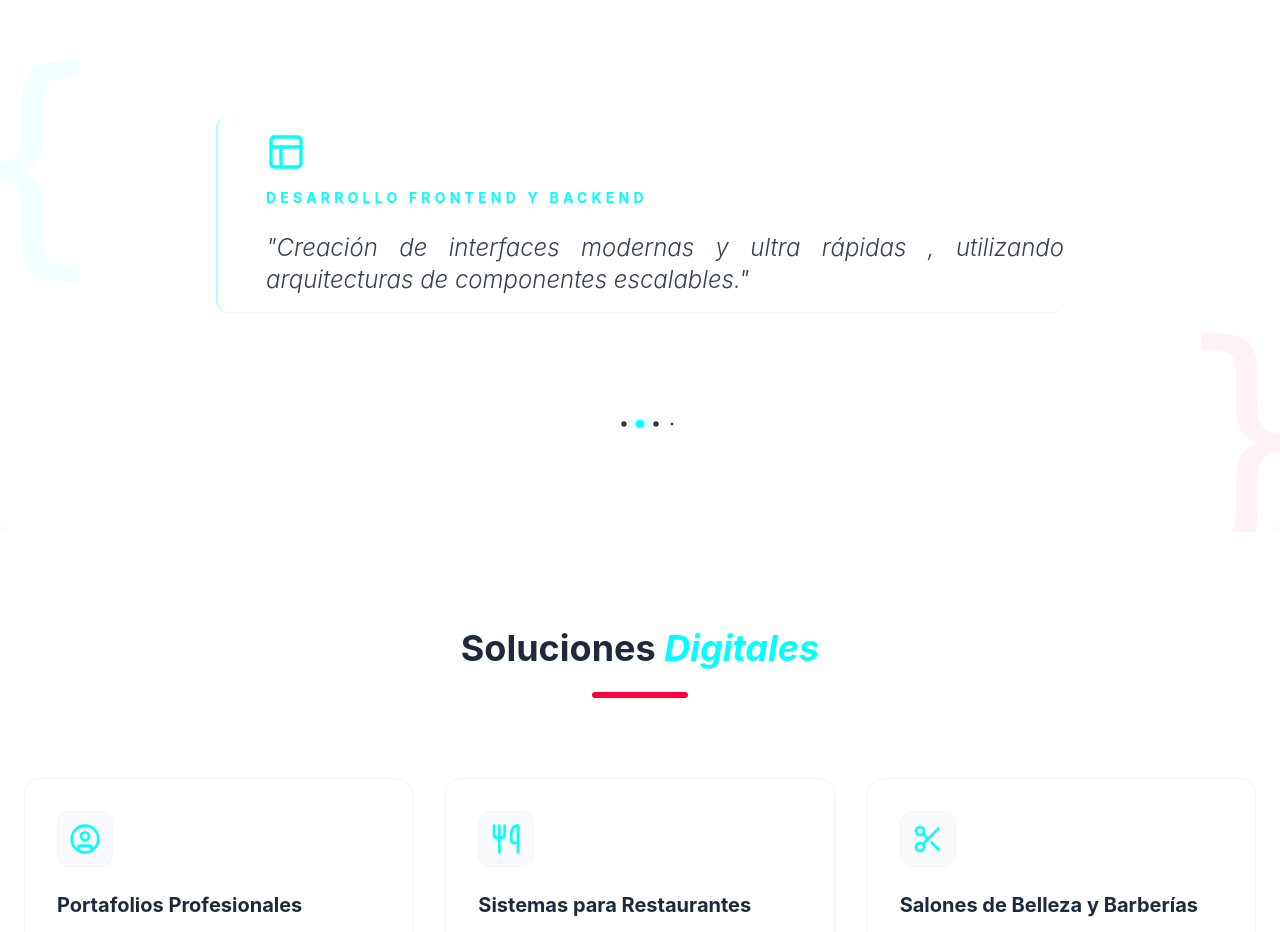
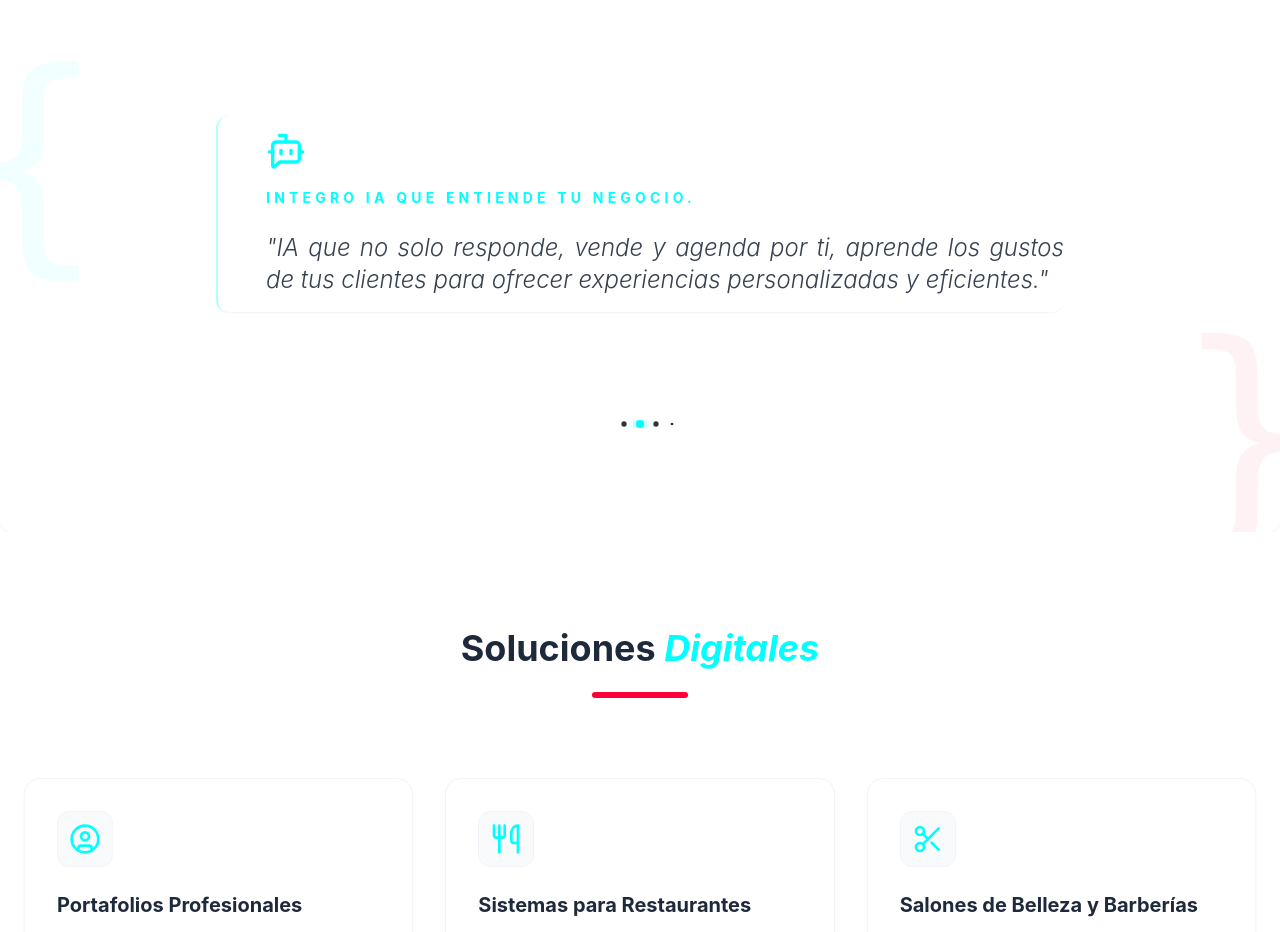
Before and after one commit to johanatoledo/MiPortafolio, a React (Vite) app: page /Services in a window 1280 px wide. Shown: the part 780-1712 px from the top of the page. Built offline with nearby package versions, Linux system fonts and the light colour scheme; the HTML template or start-up script is replaced by a standard one.

Commit message:
Refactor:se agrego una nueva item al slider sobre IA

```diff
--- a/src/pages/AboutMe.jsx
+++ b/src/pages/AboutMe.jsx
@@ -1,7 +1,7 @@
 import React from 'react';
 import { Swiper, SwiperSlide } from 'swiper/react';
 import { Navigation, Pagination, EffectFade, Autoplay } from 'swiper/modules';
-import { Code2, Layout, Server, Database, Smartphone, Globe } from 'lucide-react';
+import { Code2, Layout, Server, Database, Smartphone, Globe, BotMessageSquare } from 'lucide-react';
 import 'swiper/css';
 import 'swiper/css/navigation';
 import 'swiper/css/pagination';
@@ -13,6 +13,11 @@ const AboutMe = () => {
       title: "Soluciones web integrales",
       content: "Te guiaré a través de todo el ciclo de vida de tu aplicación, teniendo en cuenta el diseño de interfaces dinámicas y responsivas. Mi enfoque no se limita a escribir código, sino a asegurar que cada capa funcione en armonía.",
       icon: <Code2 className="w-10 h-10 text-primary" />,
+    },
+    {
+      title: "Integro IA que entiende tu negocio.",
+      content: "IA que no solo responde, vende y agenda por ti, aprende los gustos de tus clientes para ofrecer experiencias personalizadas y eficientes.",
+      icon: <BotMessageSquare className="w-10 h-10 text-primary" />,
     },
     {
       title: "Desarrollo Frontend y Backend",
```
